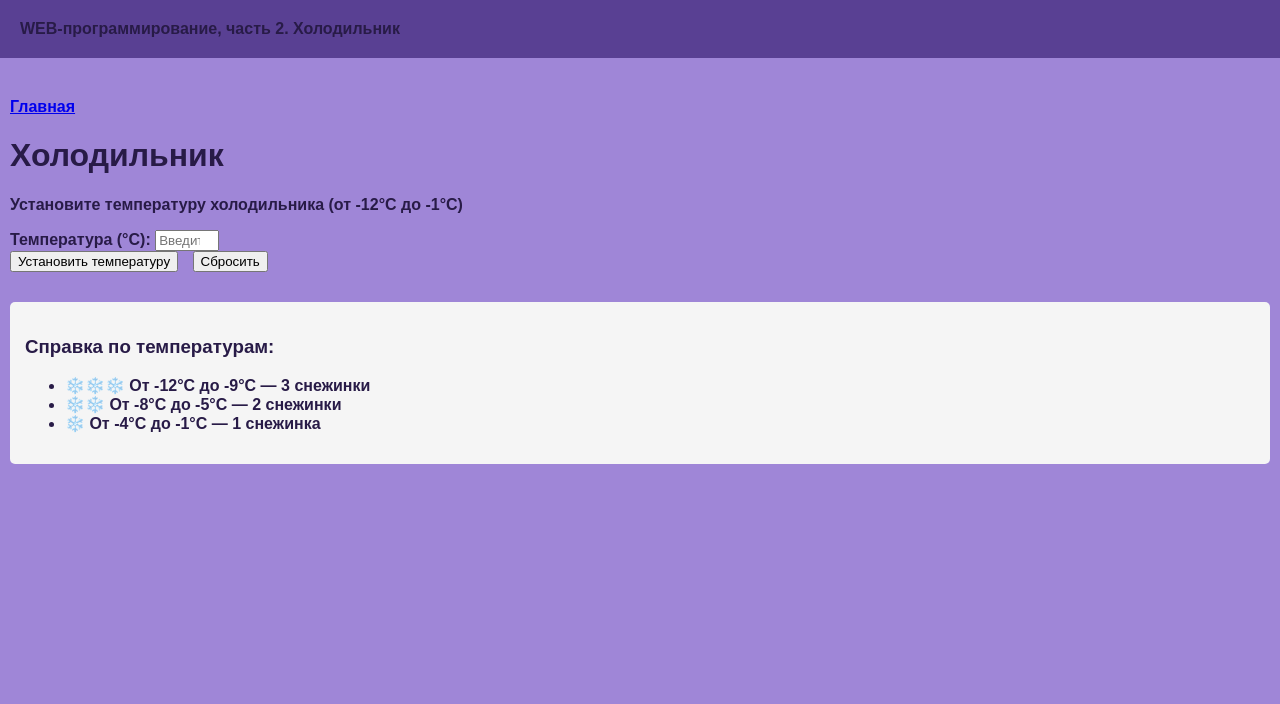
After one commit to l1zzart/web-back-labs, a Flask app: template templates/lab4/fridge.html in a window 1280 px wide. The commit adds this page. Shown: the top 704 px of the page. Run offline with Flask 3, Linux system fonts and the light colour scheme; the template is opened without the code that fills it, so the values that code supplies are empty.

Commit message:
Холодильник

```diff
--- a/lab4.py
+++ b/lab4.py
@@ -174,3 +174,41 @@ def logout():
     session.pop('login', None)
     session.pop('name', None)
     return redirect('/lab4/login')
+
+
+@lab4.route('/lab4/fridge', methods=['GET', 'POST'])
+def fridge():
+    if request.method == 'GET':
+        return render_template('lab4/fridge.html')
+
+    temperature = request.form.get('temperature')
+
+    if not temperature:
+        return render_template('lab4/fridge.html', error='Ошибка: не задана температура')
+
+    try:
+        temp = int(temperature)
+    except ValueError:
+        return render_template('lab4/fridge.html', error='Ошибка: температура должна быть числом')
+
+    if temp < -12:
+        return render_template('lab4/fridge.html', error='Не удалось установить температуру — слишком низкое значение')
+    elif temp > -1:
+        return render_template('lab4/fridge.html', error='Не удалось установить температуру — слишком высокое значение')
+    elif -12 <= temp <= -9:
+        snowflakes = 3
+        message = f'Установлена температура: {temp}°С'
+    elif -8 <= temp <= -5:
+        snowflakes = 2
+        message = f'Установлена температура: {temp}°С'
+    elif -4 <= temp <= -1:
+        snowflakes = 1
+        message = f'Установлена температура: {temp}°С'
+    else:
+        snowflakes = 0
+        message = f'Установлена температура: {temp}°С'
+
+    return render_template('lab4/fridge.html',
+                         message=message,
+                         snowflakes=snowflakes,
+                         temperature=temp)
--- /dev/null
+++ b/templates/lab4/fridge.html
@@ -0,0 +1,59 @@
+{% extends "base.html" %}
+
+{% block lab %}Холодильник{% endblock %}
+
+{% block main %}
+    <h1>Холодильник</h1>
+    <p>Установите температуру холодильника (от -12°C до -1°C)</p>
+
+    <form method="post">
+        <div>
+            <label for="temperature">Температура (°C):</label>
+            <input type="number" id="temperature" name="temperature"
+                   min="-50" max="50" step="1"
+                   value="{{ temperature or '' }}"
+                   placeholder="Введите температуру">
+        </div>
+        <div>
+            <button type="submit">Установить температуру</button>
+            <a href="/lab4/fridge" style="margin-left: 10px; text-decoration: none;">
+                <button type="button">Сбросить</button>
+            </a>
+        </div>
+    </form>
+
+    {% if error %}
+        <div style="color: red; font-weight: bold; margin: 15px 0; padding: 10px 15px;
+                   border: 2px solid red; background-color: #ffe6e6; border-radius: 5px;
+                   display: inline-block;">
+            {{ error }}
+        </div>
+    {% endif %}
+
+    {% if message %}
+        <div style="margin: 20px 0; padding: 15px; border: 2px solid #4CAF50;
+                   background-color: #f0f8f0; border-radius: 5px;">
+            <h3 style="color: #2E7D32; margin-top: 0;">{{ message }}</h3>
+
+            {% if snowflakes > 0 %}
+                <div style="font-size: 24px; color: #2196F3; margin: 10px 0;">
+                    {% for i in range(snowflakes) %}
+                        ❄️
+                    {% endfor %}
+                </div>
+                <p style="color: #666; font-size: 14px;">
+                    Количество снежинок: {{ snowflakes }}
+                </p>
+            {% endif %}
+        </div>
+    {% endif %}
+
+    <div style="margin-top: 30px; padding: 15px; background-color: #f5f5f5; border-radius: 5px;">
+        <h3>Справка по температурам:</h3>
+        <ul>
+            <li>❄️❄️❄️ От -12°C до -9°C — 3 снежинки</li>
+            <li>❄️❄️ От -8°C до -5°C — 2 снежинки</li>
+            <li>❄️ От -4°C до -1°C — 1 снежинка</li>
+        </ul>
+    </div>
+{% endblock %}
--- a/templates/lab4/lab4.html
+++ b/templates/lab4/lab4.html
@@ -13,5 +13,6 @@
         <li><a href="/lab4/pow-form">Возведение в степень</a></li>
         <li><a href="/lab4/tree">Счётчик деревьев</a></li>
         <li><a href="/lab4/login">Авторизация</a></li>
+        <li><a href="/lab4/fridge">Холодильник</a></li>
     </ol>
 {% endblock %}
```
